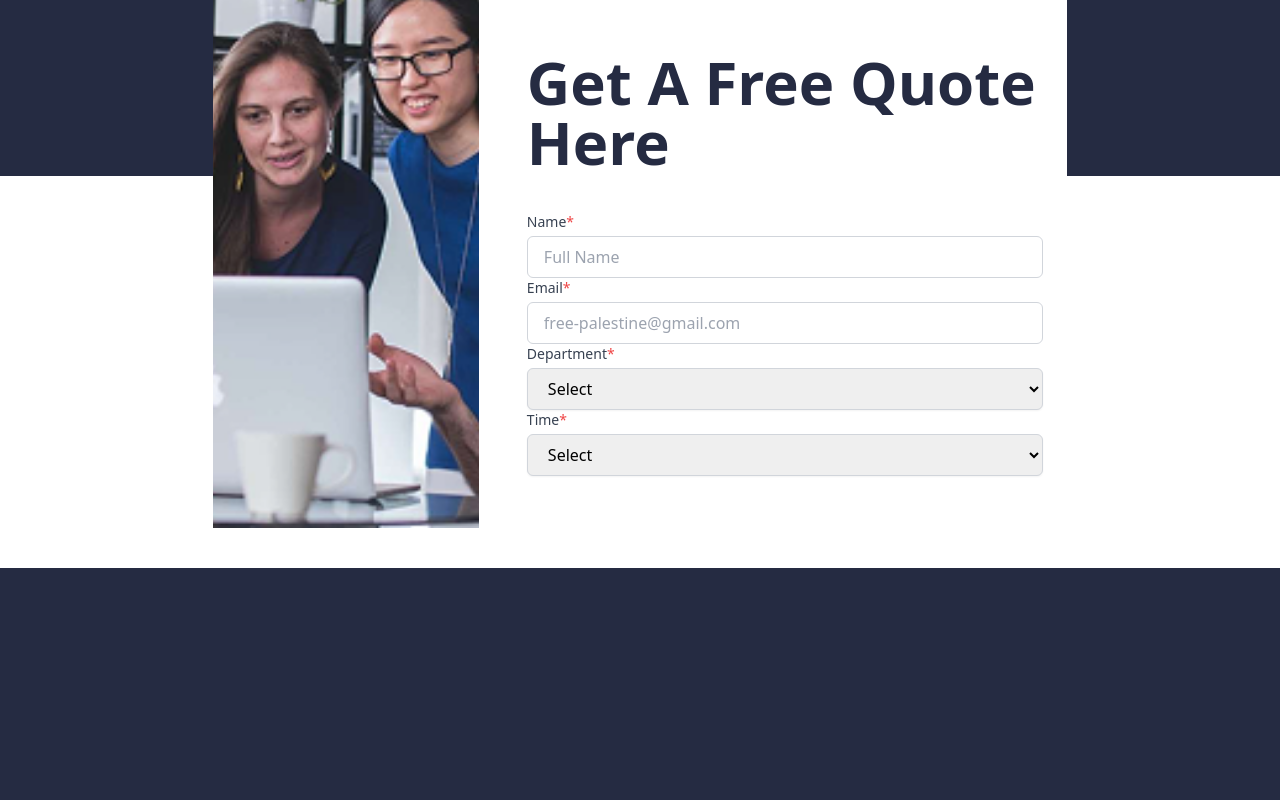
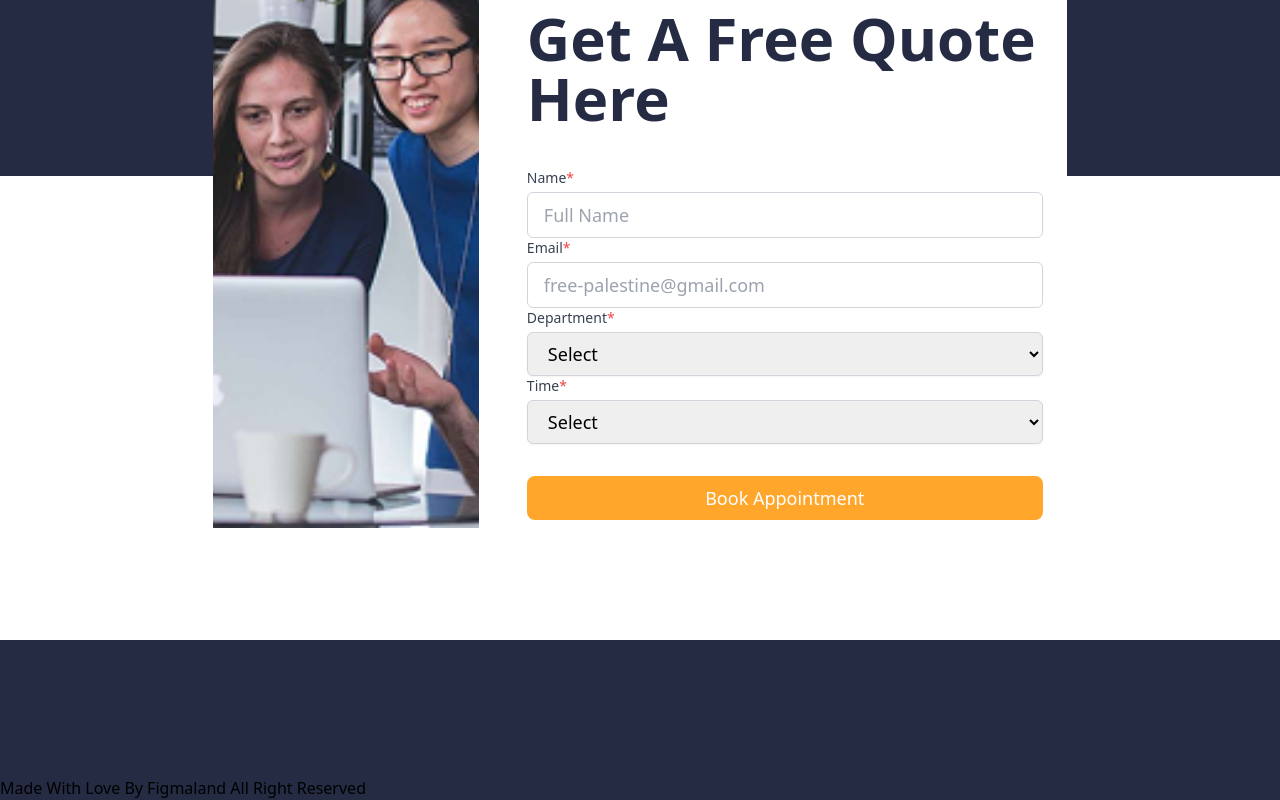
Before and after one commit to MU1147-LEGEND/Divestic, a React (Vite) app: page / in a window 1280 px wide. Shown: the part 6286-7086 px from the top of the page. Before the commit the page ends 6854 px from the top, so only its background shows below. Built offline with nearby package versions, Linux system fonts and the light colour scheme.

Commit message:
Refactor contact form layout for improved structure and consistency

```diff
--- a/src/App.jsx
+++ b/src/App.jsx
@@ -447,7 +447,7 @@ const App = () => {
             {/* our branches */}
             <section
                 id="our-branches"
-                className="bg-[#252B42] text-white text-lg text-left z-10"
+                className="bg-[#252B42] text-white text-lg text-left z-10 "
             >
                 <div className="w-10/12 m-auto pt-10 md:flex items-center justify-between md:pb-96">
                     <div className="md:w-1/2 space-y-4">
@@ -466,12 +466,14 @@ const App = () => {
                         <img src={world} alt="world map" loading="lazy" />
                     </div>
                 </div>
-            </section>
                 {/* contact-form */}
-            <section id="contact-form" className="bg-white pb-10 absolute">
+                <section
+                    id="contact-form"
+                    className="bg-white pb-4 md:absolute"
+                >
                     <form
                         id="contact-form"
-                    className="md:w-4/6 m-auto bg-white text-black md:flex gap-6 justify-center items-center md:-mt-72 z-50"
+                        className="md:w-4/6 m-auto bg-white text-black md:flex gap-6 justify-center items-center md:-mt-72 md:pb-24 z-50"
                     >
                         <div className="md:w-2/5 m-auto md:h-[80vh] md:overflow-hidden">
                             <img
@@ -494,7 +496,8 @@ const App = () => {
                                         htmlFor="name"
                                         className="block text-sm font-medium text-gray-700 mb-1"
                                     >
-                                    Name<span className="text-red-500">*</span>
+                                        Name
+                                        <span className="text-red-500">*</span>
                                     </label>
                                     <input
                                         type="text"
@@ -510,7 +513,8 @@ const App = () => {
                                         htmlFor="Email"
                                         className="block text-sm font-medium text-gray-700 mb-1"
                                     >
-                                    Email<span className="text-red-500">*</span>
+                                        Email
+                                        <span className="text-red-500">*</span>
                                     </label>
                                     <input
                                         type="email"
@@ -576,10 +580,30 @@ const App = () => {
                                         </option>
                                     </select>
                                 </div>
+                                <button className="bg-[#FFA62B] text-white w-full mt-8 py-2 rounded-lg">
+                                    Book Appointment
+                                </button>
                             </div>
                         </div>
                     </form>
                 </section>
+            </section>
+            {/* filler */}
+            <div className="hidden md:block h-[70vh]"></div>
+            {/* filler */}
+
+            {/* footer */}
+            <footer className="relative pt-10 z-50">
+                <div className="footer-main">
+                    <div className="get-in-touch"></div>
+                    <div className="company-info"></div>
+                    <div className="features"></div>
+                    <div className="resources"></div>
+                </div>
+                <div className="footer-bottom bg-[#252B42]">
+                    <p>Made With Love By Figmaland All Right Reserved</p>
+                </div>
+            </footer>
         </>
     );
 };
```
Lines whose indentation alone changed are shown as unchanged.
